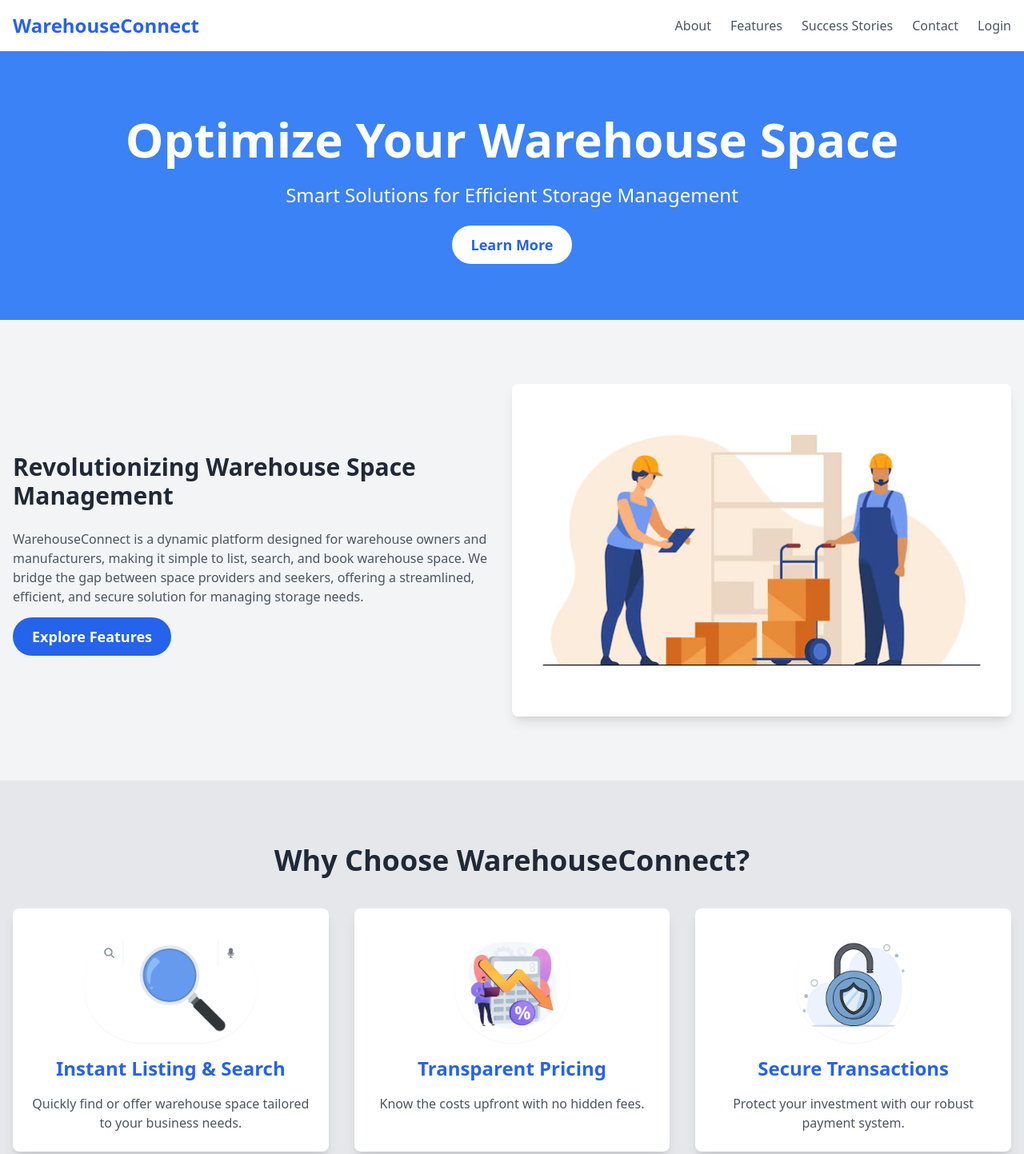
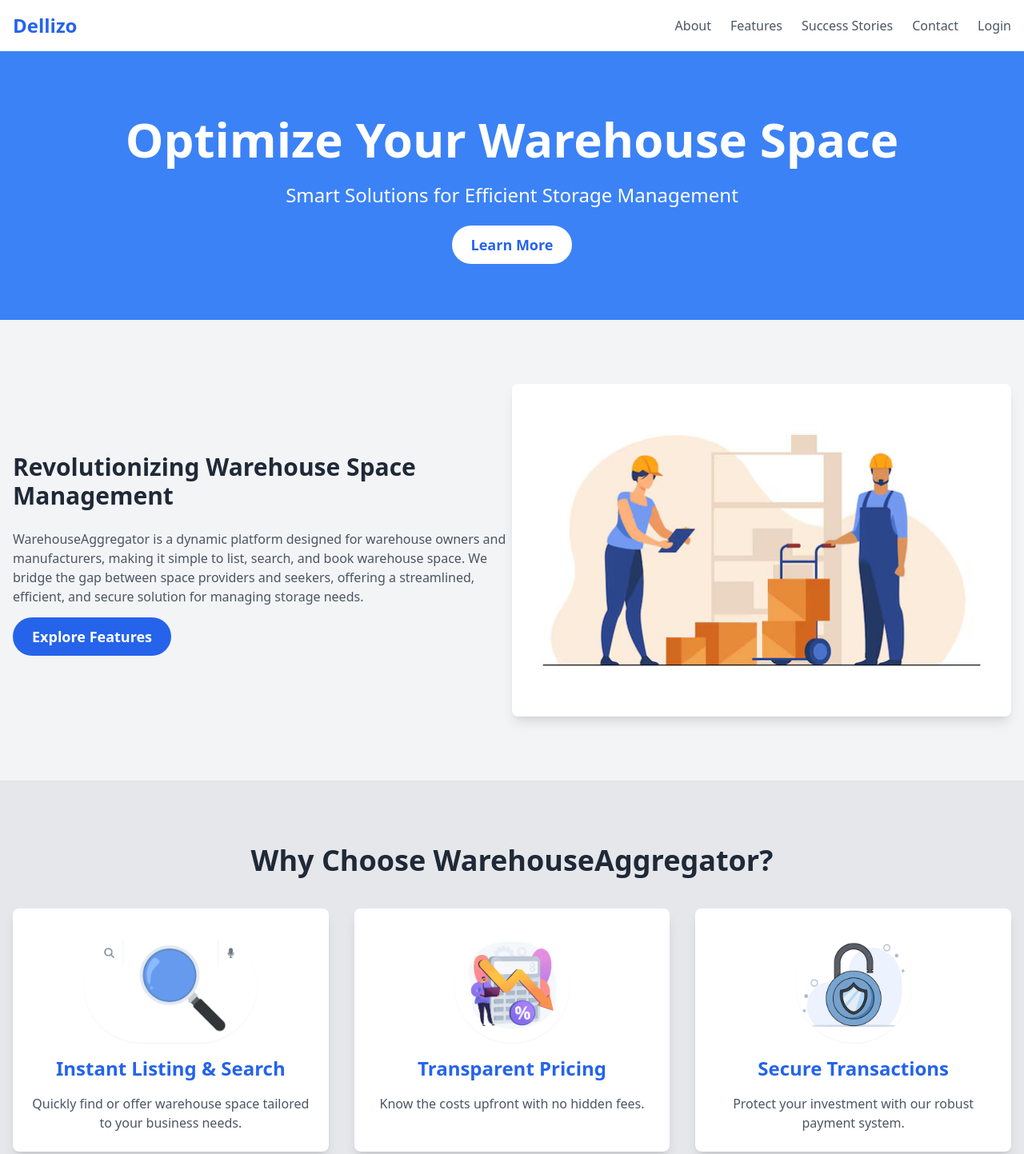
Before and after one commit to Tamil452/dellizowebsite, a plain HTML site: page index.html in a window 1280 px wide. Shown: the top 1443 px of the page at 80% size. Drawn offline with nearby package versions, Linux system fonts and the light colour scheme.

Commit message:
Update index.html

```diff
--- a/index.html
+++ b/index.html
@@ -3,7 +3,7 @@
   <head>
     <meta charset="UTF-8" />
     <meta name="viewport" content="width=device-width, initial-scale=1.0" />
-    <title>WarehouseConnect | Efficient Storage Solutions</title>
+    <title>WarehouseAggregator | Efficient Storage Solutions</title>
     <script src="https://cdn.tailwindcss.com"></script>
   </head>
   <body class="bg-gray-100 font-sans">
@@ -13,7 +13,7 @@
         class="container mx-auto px-4 py-4 flex justify-between items-center"
       >
         <a href="#" class="text-2xl font-bold text-blue-600"
-          >WarehouseConnect</a
+          >Dellizo</a
         >
         <ul class="hidden md:flex space-x-6">
           <li>
@@ -117,7 +117,7 @@
               Revolutionizing Warehouse Space Management
             </h2>
             <p class="text-gray-600 mb-6">
-              WarehouseConnect is a dynamic platform designed for warehouse
+              WarehouseAggregator is a dynamic platform designed for warehouse
               owners and manufacturers, making it simple to list, search, and
               book warehouse space. We bridge the gap between space providers
               and seekers, offering a streamlined, efficient, and secure
@@ -144,7 +144,7 @@
     <section id="features" class="bg-gray-200 py-20">
       <div class="container mx-auto px-4 text-center">
         <h2 class="text-2xl md:text-4xl font-bold text-gray-800 mb-10">
-          Why Choose WarehouseConnect?
+          Why Choose WarehouseAggregator?
         </h2>
         <div class="grid md:grid-cols-2 lg:grid-cols-3 gap-8">
           <div
@@ -261,7 +261,7 @@
             </h3>
             <p class="text-gray-600">
               Warehouse owners have seen up to a 30% increase in occupancy using
-              WarehouseConnect.
+              WarehouseAggregator.
             </p>
           </div>
           <div
@@ -318,7 +318,7 @@
     <section id="contact" class="bg-blue-500 text-white py-20">
       <div class="container mx-auto px-4 text-center">
         <h2 class="text-3xl font-bold mb-6">
-          Get Involved with WarehouseConnect
+          Get Involved with WarehouseAggregator
         </h2>
         <p class="text-xl mb-6">
           Be part of the future of warehousing. Visit our booth at Startup
@@ -335,7 +335,7 @@
     <!-- Footer -->
     <footer class="bg-gray-800 text-white py-4">
       <div class="container mx-auto text-center">
-        <p>&copy; 2024 WarehouseConnect. All rights reserved.</p>
+        <p>&copy; 2024 WarehouseAggregator. All rights reserved.</p>
       </div>
     </footer>
 
```
